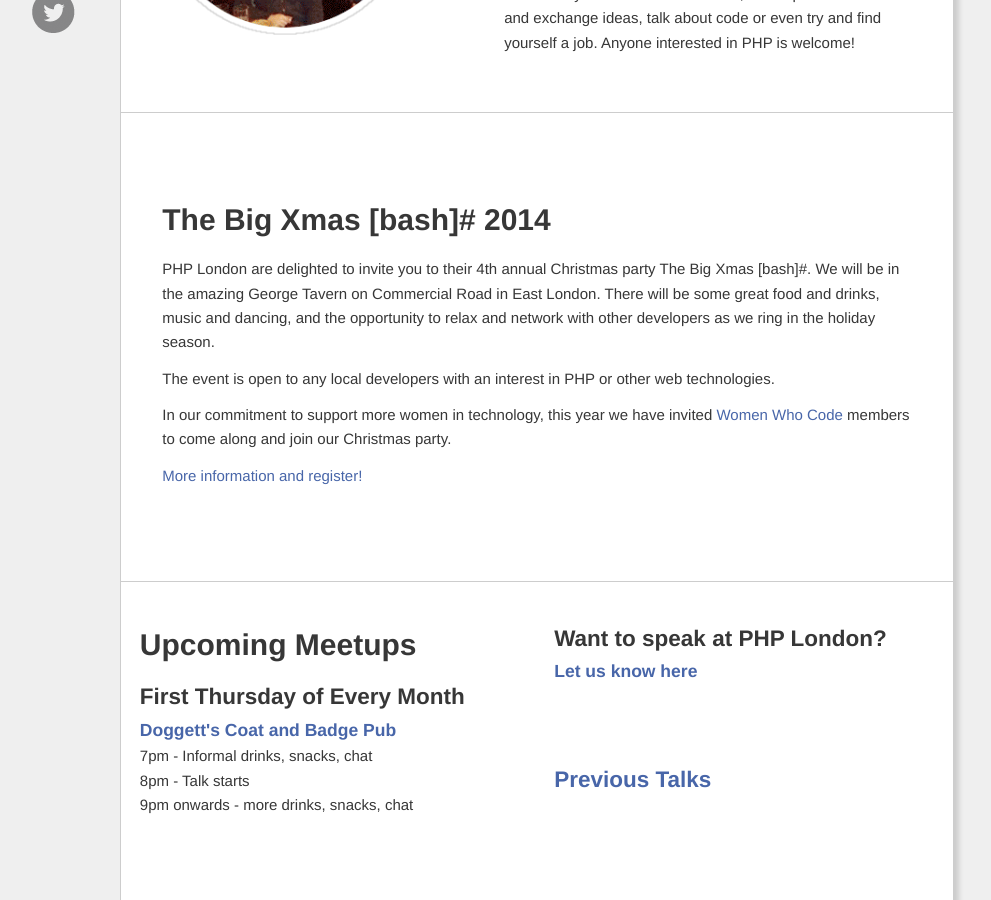
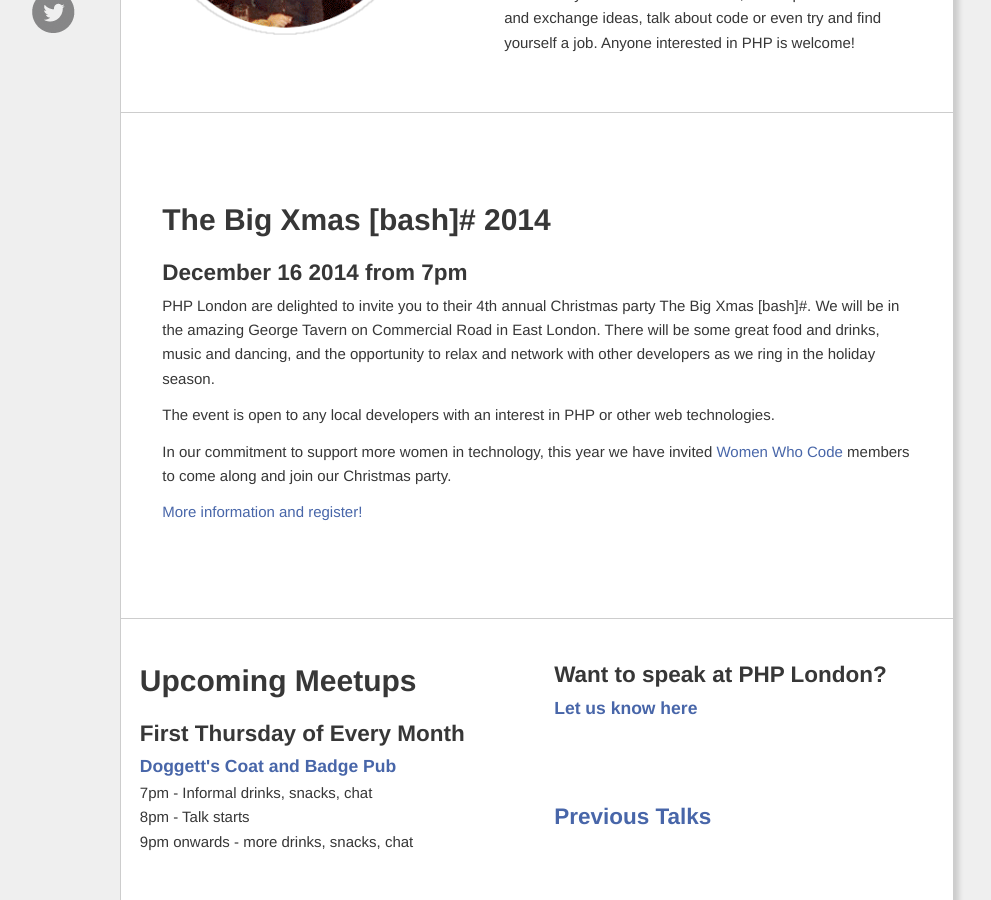
Before and after one commit to phplondon/phplondon.github.io, a Jekyll site: the page built from index.html, in a window 1280 px wide and 900 px high, scrolled down 474 px. Shown: the whole window, without its empty margins (245-1236 px from the left). Built offline with Jekyll 4.4.1, drawn with Linux system fonts in a browser that asks for light colours.

Commit message:
Add date for christmas party

```diff
--- a/index.html
+++ b/index.html
@@ -19,6 +19,7 @@
     <div class="twelvecol last">
         <div class="home-main-content">
             <h1>The Big Xmas [bash]# 2014</h1>
+            <h2>December 16 2014 from 7pm</h2>
             <p>PHP London are delighted to invite you to their 4th annual Christmas party The Big Xmas [bash]#. We will be in the amazing George Tavern on Commercial Road in East London. There will be some great food and drinks, music and dancing, and the opportunity to relax and network with other developers as we ring in the holiday season.</p>
             <p>The event is open to any local developers with an interest in PHP or other web technologies.</p>
             <p>In our commitment to support more women in technology, this year we have invited <a target="_blank" href="https://www.womenwhocode.com/">Women Who Code</a> members to come along and join our Christmas party.</p>
```
